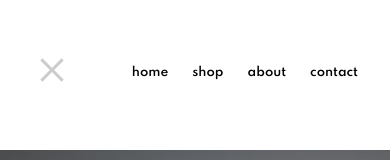
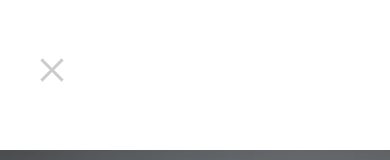
Before and after one commit to jundymek/room-homepage-frontendmentor, a React (Create React App) app: page / in a window 390 px wide. Both pictures are taken after a click on the button 52 px from the left and 66 px from the top of the page. Shown: the top 160 px of the page. Built offline with nearby package versions, Linux system fonts and the light colour scheme.

Commit message:
style: Navigation hover effects

```diff
--- /dev/null
+++ b/src/components/navigation/Navigation.module.scss
@@ -0,0 +1,62 @@
+@import "../../styles/variables.scss";
+
+.nav {
+  display: flex;
+  justify-content: center;
+  align-items: center;
+  margin: 0;
+  @media (max-width: $desktop) {
+    margin-bottom: 4px;
+    margin-right: 20px;
+  }
+}
+
+.navList {
+  list-style-type: none;
+  display: flex;
+  flex-wrap: wrap;
+  justify-content: center;
+  align-items: center;
+}
+
+.navListItem {
+  padding: 0 18px;
+  font-size: 12px;
+  font-weight: 600;
+  @media (max-width: $desktop) {
+    padding: 0 12px;
+  }
+}
+
+.title {
+  margin: 0;
+  padding: 0;
+  @media (max-width: $desktop) {
+    transform: translateX(-50%);
+  }
+}
+
+.hide {
+  display: none;
+}
+
+a {
+  text-decoration: none;
+  color: $white;
+  position: relative;
+  &::before {
+    position: absolute;
+    content: "";
+    width: 100%;
+    max-width: 0;
+    height: 2px;
+    bottom: -10px;
+    left: 50%;
+    transform: translateX(-50%);
+    background-color: $white;
+    transition: max-width 0.4s;
+  }
+  &:hover::before {
+    max-width: 20px;
+  }
+}
--- /dev/null
+++ b/src/components/navigation/Navigation.tsx
@@ -0,0 +1,31 @@
+import React from "react";
+import clsx from "clsx";
+import styles from "./Navigation.module.scss";
+import { useMobileMenu } from "../../context/mobileMenuContext";
+import { useWindowWidth } from "../../customHooks/useWindowWidth";
+
+const Navigation = () => {
+  const { isMobileMenuOpen } = useMobileMenu();
+  const windowWidth = useWindowWidth();
+  const navStyles = clsx(`${styles.nav}`, !isMobileMenuOpen && windowWidth < 1000 && `${styles.hide}`);
+  return (
+    <nav className={navStyles}>
+      <ul className={styles.navList}>
+        <li className={styles.navListItem}>
+          <a href="/#">home</a>
+        </li>
+        <li className={styles.navListItem}>
+          <a href="/#">shop</a>
+        </li>
+        <li className={styles.navListItem}>
+          <a href="/#">about</a>
+        </li>
+        <li className={styles.navListItem}>
+          <a href="/#">contact</a>
+        </li>
+      </ul>
+    </nav>
+  );
+};
+
+export default Navigation;
--- a/src/components/slider/Slider.tsx
+++ b/src/components/slider/Slider.tsx
@@ -8,6 +8,7 @@ import iconClose from "../../images/icon-close.svg";
 import clsx from "clsx";
 import { useSliderImage } from "../../context/slidersContext";
 import { useMobileMenu } from "../../context/mobileMenuContext";
+import Navigation from "../navigation/Navigation";
 
 const Slider = () => {
   const windowWidth = useWindowWidth();
@@ -22,7 +23,6 @@ const Slider = () => {
   };
 
   const sliderStyle = clsx(`${styles.slider}`, styles[`bg${slideNr}`]);
-  const navStyles = clsx(`${styles.nav}`, !isMobileMenuOpen && windowWidth < 1000 && `${styles.hide}`);
   const titleStyles = clsx(`${styles.title}`, isMobileMenuOpen && windowWidth < 1000 && `${styles.hide}`);
   const menuWrapperSyles = clsx(
     `${styles.navWrapper}`,
@@ -41,14 +41,7 @@ const Slider = () => {
         <h1 className={titleStyles}>
           <img src={logo} alt="Room logo" width="62" height="14" />
         </h1>
-        <nav className={navStyles}>
-          <ul className={styles.navList}>
-            <li className={styles.navListItem}>home</li>
-            <li className={styles.navListItem}>shop</li>
-            <li className={styles.navListItem}>about</li>
-            <li className={styles.navListItem}>contact</li>
-          </ul>
-        </nav>
+        <Navigation />
       </div>
       {areArrowsVisible && <Arrows />}
     </section>
```
